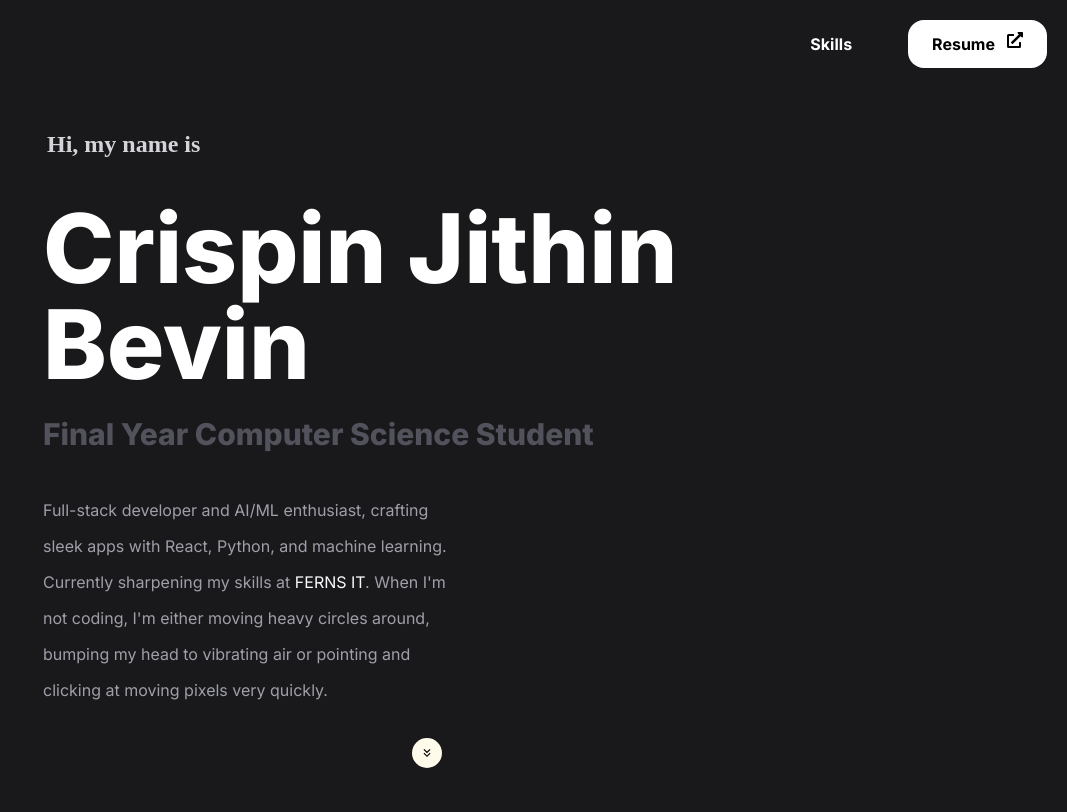
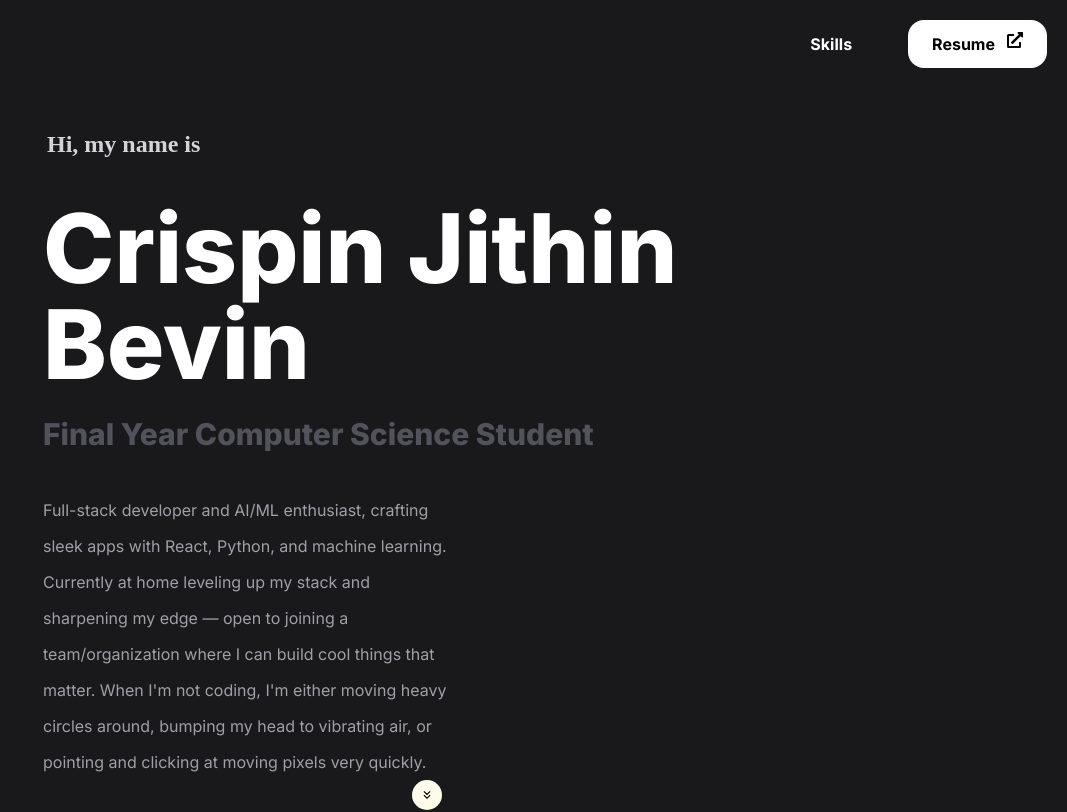
Before and after one commit to crispinbevin/portfolio, a React (Vite) app: page / in a window 1280 px wide. Shown: the top 812 px of the page, without its empty margins (213-1280 px from the left). Built offline with nearby package versions, Linux system fonts and the light colour scheme; a web font is replaced by a local one.

Commit message:
updated about me

```diff
--- a/src/App.jsx
+++ b/src/App.jsx
@@ -47,7 +47,7 @@ function App() {
               <div className="text-zinc-600 text-3xl">Final Year Computer Science Student</div>
             </div>
             <div className="text-zinc-400 mr-90 max-lg:mr-32 max-sm:mr-8 leading-9">
-              Full-stack developer and AI/ML enthusiast, crafting sleek apps with React, Python, and machine learning. Currently sharpening my skills at <a className='text-zinc-50 hover:text-secondary duration-150' href="https://ferns-it.in/" target="_blank" rel="noopener noreferrer">FERNS IT</a>. When I'm not coding, I'm either moving heavy circles around, bumping my head to vibrating air or pointing and clicking at moving pixels very quickly.
+              Full-stack developer and AI/ML enthusiast, crafting sleek apps with React, Python, and machine learning. Currently at home leveling up my stack and sharpening my edge — open to joining a team/organization where I can build cool things that matter. When I'm not coding, I'm either moving heavy circles around, bumping my head to vibrating air, or pointing and clicking at moving pixels very quickly.
             </div>
           </div>
           <div className="pointer bg-amber-50 w-[30px] rounded-full mb-8 self-center flex px-2" onClick={scrollToSkills}><MdKeyboardDoubleArrowDown size='30px' color='black'/></div>
```
